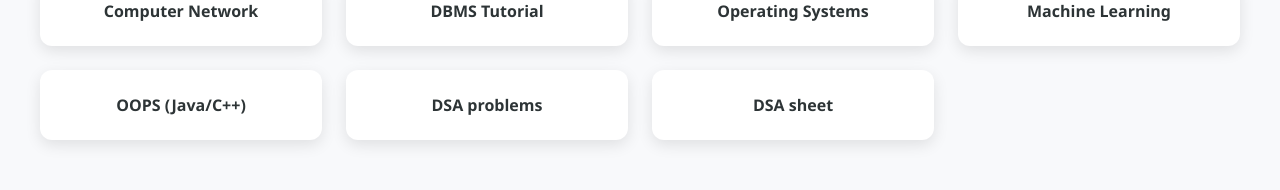
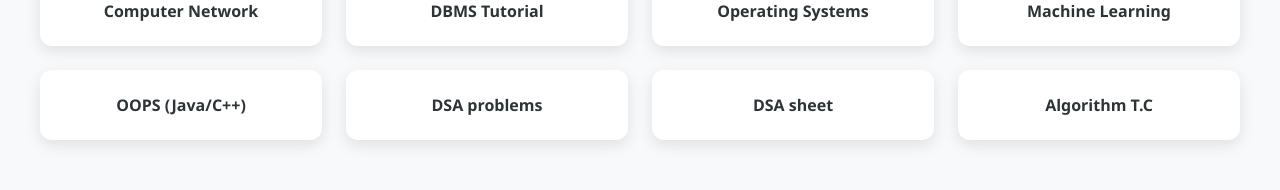
Before and after one commit to Madhan7671/short-Notes-, a plain HTML site: page index.html in a window 1280 px wide. Shown: the part 131-321 px from the top of the page. Drawn offline with Linux system fonts and the light colour scheme.

Commit message:
Update index.html

```diff
--- a/index.html
+++ b/index.html
@@ -193,6 +193,7 @@
       <a href="oop_interview_guide.html" class="card">OOPS (Java/C++)</a>
       <a href="dsaproblems.html" class="card">DSA problems</a>
       <a href="top100.html" class="card">DSA sheet</a>
+      <a href="timecomplexity.html" class="card">Algorithm T.C</a>
     </div>
 
     <!-- Floating Radial Menu -->
```
